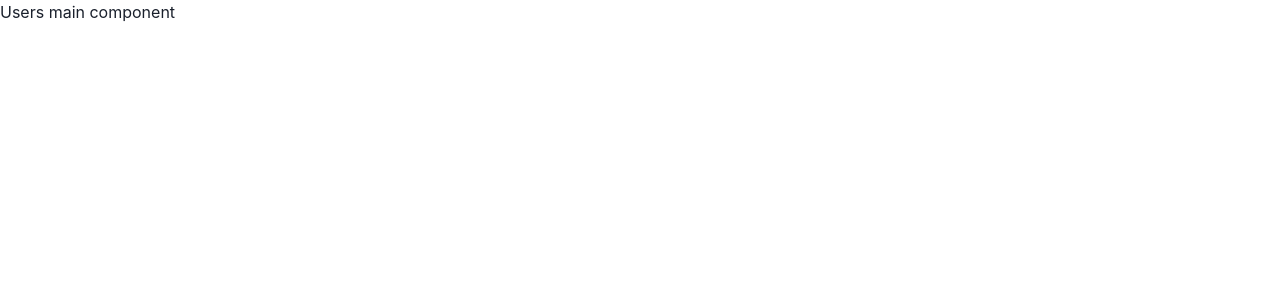
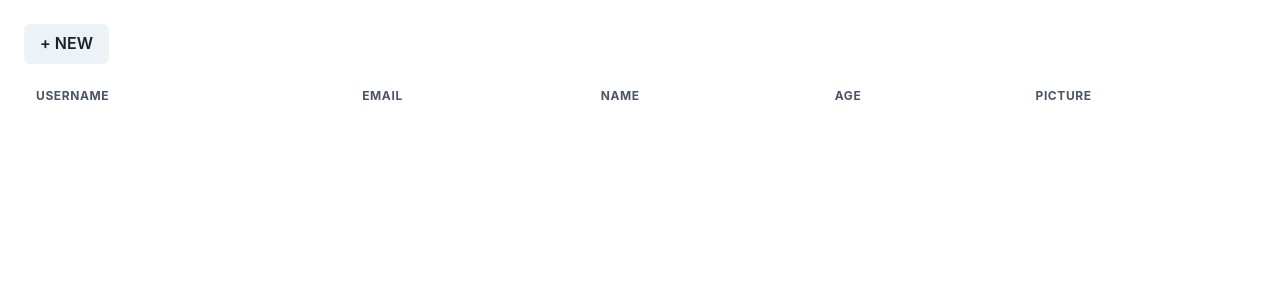
Before and after one commit to egkrly/fe-mentoring, a Next.js app: page /users in a window 1280 px wide. Shown: the top 300 px of the page. Built offline with nearby package versions, Linux system fonts and the light colour scheme.

Commit message:
feat: creat users table, remove unused imports

```diff
--- a/pages/index.tsx
+++ b/pages/index.tsx
@@ -7,11 +7,9 @@ import {
   Text,
   Button,
   Avatar,
-  StackDivider,
   Wrap,
 } from "@chakra-ui/react";
 import Link from "next/link";
-import UsersPage from "./users";
 
 const Home: FC = () => {
   return (
@@ -68,7 +66,7 @@ const Home: FC = () => {
               </Flex>
             </Flex>
           </Flex>
-          <Flex flex={1} width="auto" height="auto" bg="gray.700" />
+          <Flex flex={1} width="auto" height="auto" bg="gray.700"></Flex>
         </Flex>
       </Container>
     </VStack>
--- a/pages/users.tsx
+++ b/pages/users.tsx
@@ -1,8 +1,41 @@
 import React, { FC } from "react";
-import Main from "@/features/users/components/Main";
+import {
+  TableContainer,
+  Table,
+  Button,
+  Thead,
+  Tr,
+  Th,
+  Tbody,
+  Td,
+} from "@chakra-ui/react";
 
 const UsersPage: FC = () => {
-  return <Main />;
+  return (
+    <TableContainer width="100%" margin="12px">
+      <Table variant="simple" colorScheme="whiteAlpha">
+        <Thead>
+          <Button margin="12px">+ NEW</Button>
+          <Tr>
+            <Th>Username</Th>
+            <Th>Email</Th>
+            <Th>Name</Th>
+            <Th>Age</Th>
+            <Th>Picture</Th>
+          </Tr>
+        </Thead>
+        <Tbody>
+          <Tr>
+            <Td>{}</Td>
+            <Td>{}</Td>
+            <Td>{}</Td>
+            <Td>{}</Td>
+            <Td>{}</Td>
+          </Tr>
+        </Tbody>
+      </Table>
+    </TableContainer>
+  );
 };
 
 export default UsersPage;
```
Also changed, not shown: features/users/types.ts (added, +11 -0 lines), features/users/utils.ts (added, +41 -0 lines).
